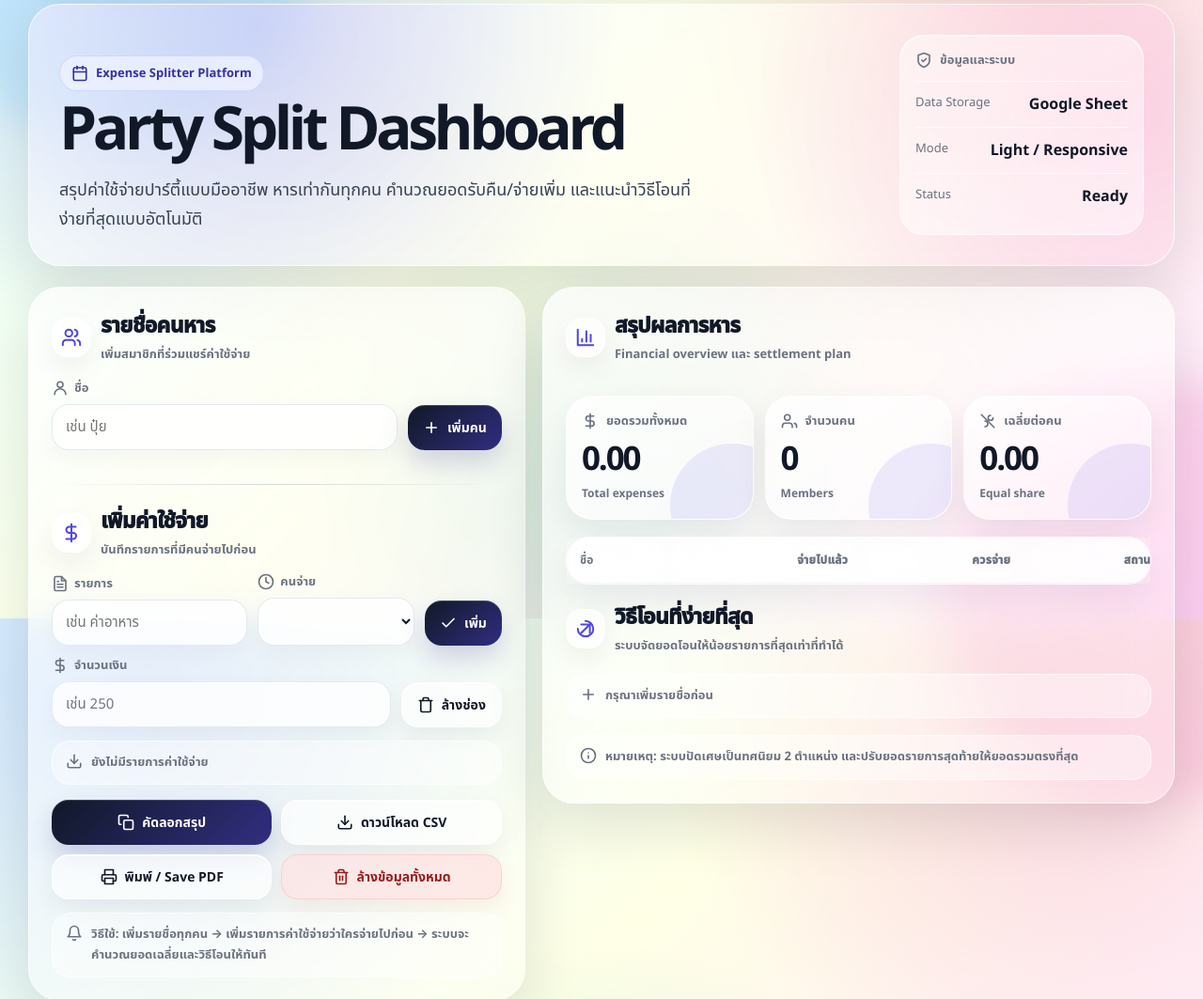
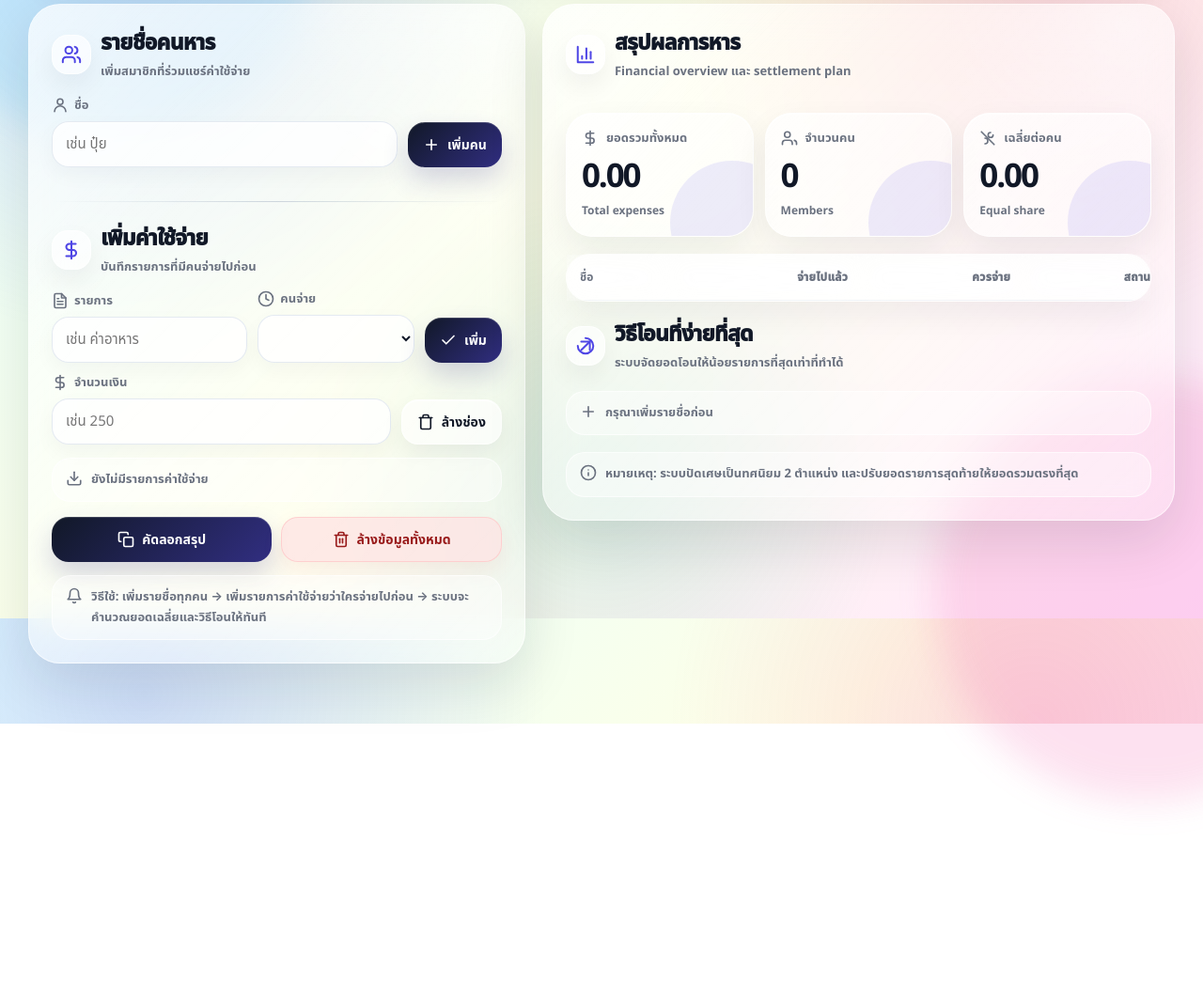
Before and after one commit to laserpui/party-split, a plain HTML site: page index.html in a window 1280 px wide. Shown: the part 142-1205 px from the top of the page at 94% size. After the commit the page ends 912 px from the top, so only its background shows below. Drawn offline with Linux system fonts and the light colour scheme.

Commit message:
Add files via upload

```diff
--- a/index.html
+++ b/index.html
@@ -491,6 +491,10 @@
       border-radius: 15px;
     }
 
+    .mobile-add-expense {
+      display: none;
+    }
+
     .divider {
       height: 1px;
       margin: 22px 0;
@@ -1121,6 +1125,14 @@
 
       button {
         width: 100%;
+      }
+
+      .desktop-add-expense {
+        display: none;
+      }
+
+      .mobile-add-expense {
+        display: inline-flex;
       }
 
       .item .btn-danger,
@@ -1233,49 +1245,7 @@
         <span id="syncStatus">กำลังเชื่อมต่อ Google Sheet...</span>
       </div>
     </nav>
-
-    <header class="hero">
-      <div class="brand">
-        <div class="eyebrow">
-          <svg class="icon" viewBox="0 0 24 24" aria-hidden="true">
-            <rect x="3" y="4" width="18" height="18" rx="2"/>
-            <path d="M16 2v4"/>
-            <path d="M8 2v4"/>
-            <path d="M3 10h18"/>
-          </svg>
-          Expense Splitter Platform
-        </div>
-        <h1>Party Split Dashboard</h1>
-        <p>
-          สรุปค่าใช้จ่ายปาร์ตี้แบบมืออาชีพ หารเท่ากันทุกคน คำนวณยอดรับคืน/จ่ายเพิ่ม
-          และแนะนำวิธีโอนที่ง่ายที่สุดแบบอัตโนมัติ
-        </p>
-      </div>
-
-      <aside class="hero-panel" aria-label="System status">
-        <div class="hero-panel-title">
-          <svg class="icon" viewBox="0 0 24 24" aria-hidden="true">
-            <path d="M20 13c0 5-3.5 7-8 9-4.5-2-8-4-8-9V5l8-3 8 3v8Z"/>
-            <path d="m9 12 2 2 4-4"/>
-          </svg>
-          ข้อมูลและระบบ
-        </div>
-        <div class="hero-metric">
-          <span>Data Storage</span>
-          <strong>Google Sheet</strong>
-        </div>
-        <div class="hero-metric">
-          <span>Mode</span>
-          <strong>Light / Responsive</strong>
-        </div>
-        <div class="hero-metric">
-          <span>Status</span>
-          <strong>Ready</strong>
-        </div>
-      </aside>
-    </header>
-
-    <main class="grid">
+<main class="grid">
       <section class="card input-card">
         <div class="section-title">
           <div class="title-stack">
@@ -1357,7 +1327,7 @@
             </label>
             <select id="payer"></select>
           </div>
-          <button onclick="addExpense()">
+          <button class="desktop-add-expense" onclick="addExpense()">
             <svg class="icon" viewBox="0 0 24 24" aria-hidden="true">
               <path d="M20 6 9 17l-5-5"/>
             </svg>
@@ -1376,6 +1346,12 @@
             </label>
             <input id="amount" type="number" min="0" step="0.01" placeholder="เช่น 250" />
           </div>
+          <button class="mobile-add-expense" onclick="addExpense()">
+            <svg class="icon" viewBox="0 0 24 24" aria-hidden="true">
+              <path d="M20 6 9 17l-5-5"/>
+            </svg>
+            เพิ่ม
+          </button>
           <button class="btn-soft" onclick="clearExpenseInputs()">
             <svg class="icon" viewBox="0 0 24 24" aria-hidden="true">
               <path d="M3 6h18"/>
@@ -1396,22 +1372,7 @@
             </svg>
             คัดลอกสรุป
           </button>
-          <button class="btn-soft" onclick="downloadCSV()">
-            <svg class="icon" viewBox="0 0 24 24" aria-hidden="true">
-              <path d="M21 15v4a2 2 0 0 1-2 2H5a2 2 0 0 1-2-2v-4"/>
-              <path d="M7 10l5 5 5-5"/>
-              <path d="M12 15V3"/>
-            </svg>
-            ดาวน์โหลด CSV
-          </button>
-          <button class="btn-soft" onclick="window.print()">
-            <svg class="icon" viewBox="0 0 24 24" aria-hidden="true">
-              <path d="M6 9V2h12v7"/>
-              <path d="M6 18H4a2 2 0 0 1-2-2v-5a2 2 0 0 1 2-2h16a2 2 0 0 1 2 2v5a2 2 0 0 1-2 2h-2"/>
-              <path d="M6 14h12v8H6z"/>
-            </svg>
-            พิมพ์ / Save PDF
-          </button>
+
           <button class="btn-danger" onclick="clearAll()">
             <svg class="icon" viewBox="0 0 24 24" aria-hidden="true">
               <path d="M3 6h18"/>
@@ -2444,29 +2405,6 @@
         showToast("คัดลอกไม่สำเร็จ");
       }
     }
-
-    function downloadCSV() {
-      const rows = [
-        ["รายการ", "คนจ่าย", "จำนวนเงิน"],
-        ...expenses.map(item => [item.title, item.payer, item.amount])
-      ];
-
-      const csv = rows
-        .map(row => row.map(value => `"${String(value).replace(/"/g, '""')}"`).join(","))
-        .join("\n");
-
-      const blob = new Blob(["\uFEFF" + csv], { type: "text/csv;charset=utf-8;" });
-      const url = URL.createObjectURL(blob);
-      const a = document.createElement("a");
-      a.href = url;
-      a.download = "party-split-expenses.csv";
-      document.body.appendChild(a);
-      a.click();
-      document.body.removeChild(a);
-      URL.revokeObjectURL(url);
-      showToast("ดาวน์โหลด CSV แล้ว");
-    }
-
     function escapeHtml(value) {
       return String(value)
         .replaceAll("&", "&amp;")
```
